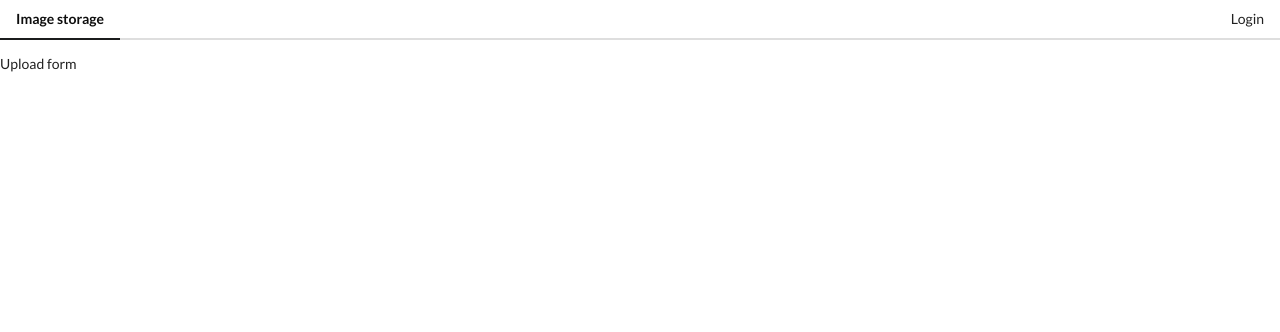
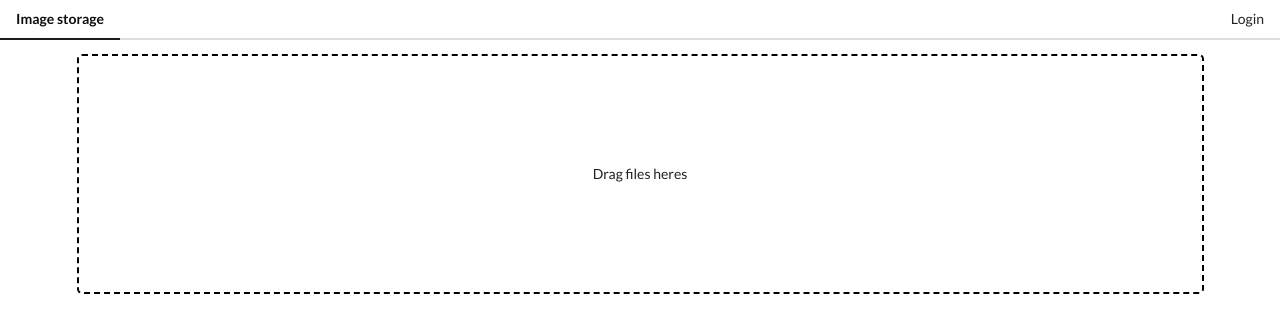
Before and after one commit to mohammaDJ23/upload-image, a Vue app: page /upload in a window 1280 px wide. Shown: the top 332 px of the page. Built offline with nearby package versions, Linux system fonts and the light colour scheme.

Commit message:
upload image and showing them in the root

```diff
--- a/src/App.vue
+++ b/src/App.vue
@@ -4,7 +4,9 @@
 
     <!-- to work routes in main.js file -->
 
-    <router-view></router-view>
+    <div class="ui container">
+      <router-view></router-view>
+    </div>
   </div>
 </template>
 
--- a/src/api/imgur.js
+++ b/src/api/imgur.js
@@ -21,4 +21,19 @@
       },
     });
   },
+
+  uploadImages(images, token) {
+    const promises = Array.from(images).map(image => {
+      const formData = new FormData();
+      formData.append('image', image);
+
+      return axios.post(`${ROOT_URL}/3/image`, formData, {
+        headers: {
+          Authorization: `Bearer ${token}`,
+        },
+      });
+    });
+
+    return Promise.all(promises);
+  },
 };
--- a/src/components/ImageList.vue
+++ b/src/components/ImageList.vue
@@ -1,7 +1,9 @@
 <template>
-  <div>
+  <div v-if="isLoggedIn" class="image-container">
     <img v-for="image in allImages" :key="image.id" :src="image.link" />
   </div>
+
+  <div v-else>Please Login to the app</div>
 </template>
 
 <script>
@@ -9,10 +11,22 @@
 
 export default {
   name: 'ImageList',
-  computed: mapGetters(['allImages']),
+  computed: mapGetters(['allImages', 'isLoggedIn']),
   methods: mapActions(['fetchImages']),
   create() {
     this.fetchImages();
   },
 };
 </script>
+
+<style scoped>
+.image-container {
+  column-count: 3;
+  column-gap: 0;
+}
+
+img {
+  max-width: 100%;
+  padding: 5px;
+}
+</style>
--- a/src/components/UploadForm.vue
+++ b/src/components/UploadForm.vue
@@ -1,9 +1,38 @@
 <template>
-  <div>Upload form</div>
+  <div class="dropper">
+    <input type="file" multiple accept="image/*" @change="uploadImages($event.target.files)" />
+    <span>Drag files heres</span>
+  </div>
 </template>
 
 <script>
+import { mapActions } from 'vuex';
+
 export default {
   name: 'UploadForm',
+  methods: mapActions(['uploadImages']),
 };
 </script>
+
+<style scoped>
+.dropper {
+  height: 30vh;
+  border: 2px dashed black;
+  border-radius: 5px;
+  display: flex;
+  justify-content: center;
+  align-items: center;
+  position: relative;
+}
+
+.dropper:hover {
+  background-color: #eee;
+}
+
+input {
+  width: 100%;
+  height: 30vh;
+  position: absolute;
+  opacity: 0;
+}
+</style>
--- a/src/store/modules/images.js
+++ b/src/store/modules/images.js
@@ -1,4 +1,5 @@
 import api from '../../api/imgur';
+import { router } from '../../main';
 
 const state = {
   images: [],
@@ -20,6 +21,12 @@
     const response = await api.fetchImages(token);
     commit('setImages', response.data.data);
   },
+
+  uploadImages: async ({ rootState }, images) => {
+    const { token } = rootState.auth;
+    await api.uploadImages(images, token);
+    router.push('/');
+  },
 };
 
 export default {
```
